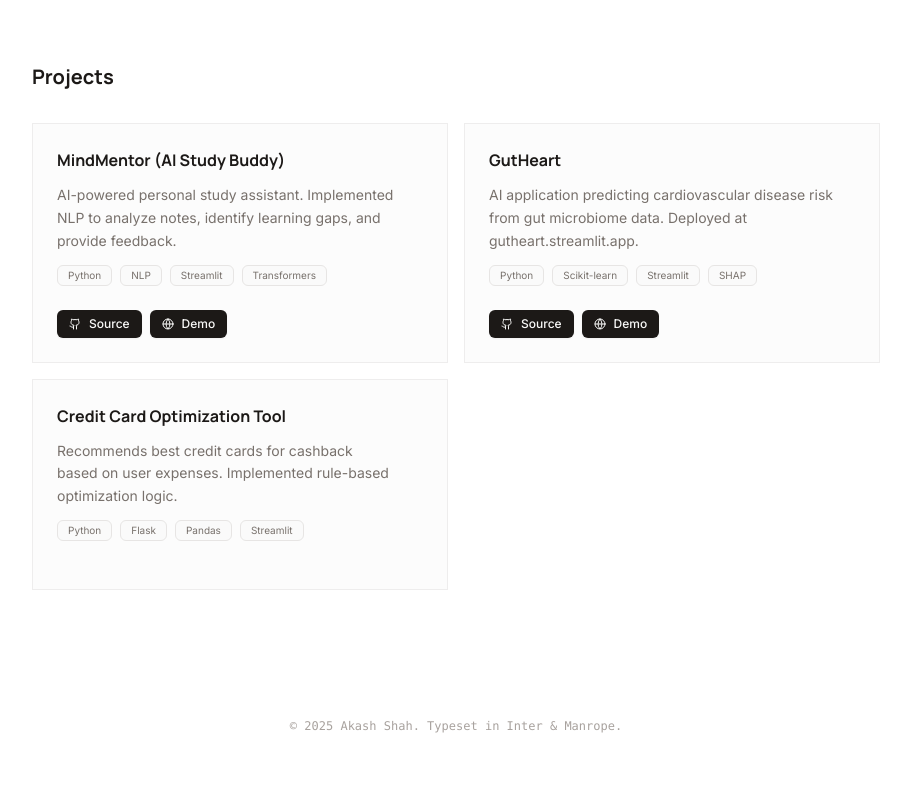
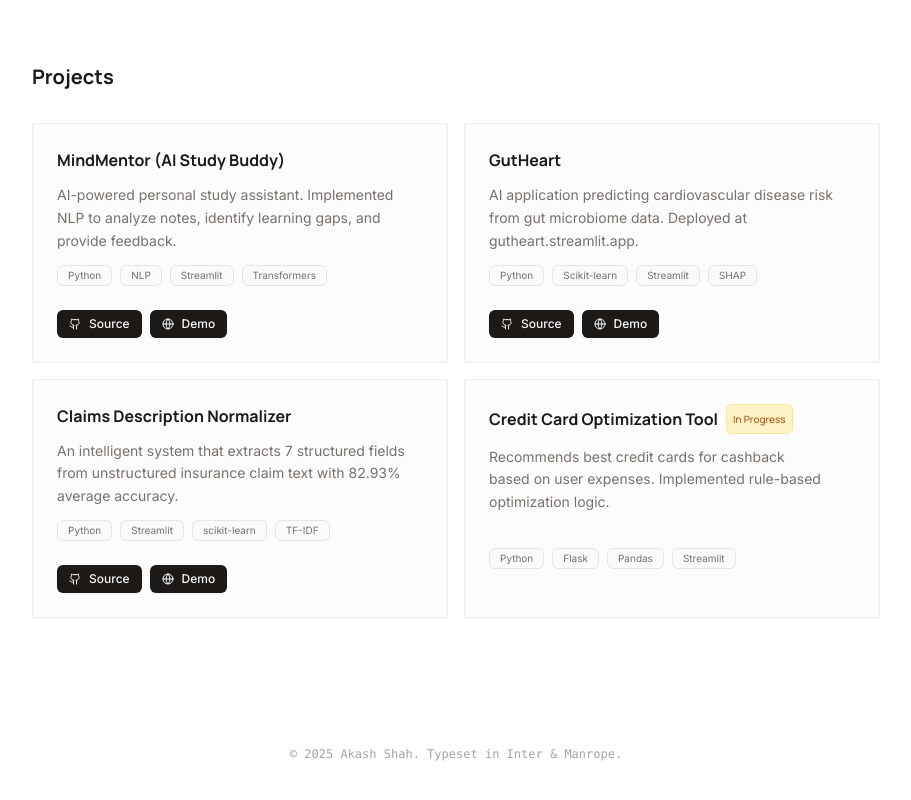
Before and after one commit to akashshah3/akashshah3.github.io, a React (Vite) app: page / in a window 1280 px wide. Shown: the part 1202-2002 px from the top of the page, without its empty margins (184-1095 px from the left). Built offline with nearby package versions, Linux system fonts and the light colour scheme.

Commit message:
feat: Add new project to resume data and display project status on project cards.

```diff
--- a/src/components/Projects.jsx
+++ b/src/components/Projects.jsx
@@ -14,8 +14,13 @@ export function Projects() {
                 {RESUME_DATA.projects.map((project, index) => (
                     <FadeIn key={project.title} delay={index * 0.1} className="h-full">
                         <Card className="flex flex-col gap-3 hover:bg-stone-50 transition-colors border-stone-200/60 h-full">
-                            <h3 className="font-semibold font-display text-base text-stone-900">
+                            <h3 className="font-semibold font-display text-base text-stone-900 flex items-center gap-2">
                                 {project.title}
+                                {project.status && (
+                                    <span className="bg-amber-100 text-amber-700 text-[10px] px-1.5 py-0.5 rounded-md font-medium border border-amber-200">
+                                        {project.status}
+                                    </span>
+                                )}
                             </h3>
                             <p className="text-sm text-stone-500 leading-relaxed flex-1 text-pretty">{project.description}</p>
 
--- a/src/data/resume.js
+++ b/src/data/resume.js
@@ -110,7 +110,26 @@ export const RESUME_DATA = {
             ],
         },
         {
+            title: "Claims Description Normalizer",
+            techStack: ["Python", "Streamlit", "scikit-learn", "TF-IDF"],
+            description:
+                "An intelligent system that extracts 7 structured fields from unstructured insurance claim text with 82.93% average accuracy.",
+            links: [
+                {
+                    type: "Source",
+                    href: "https://github.com/akashshah3/Claims-Description-Normalizer/tree/owm-model",
+                    icon: Github,
+                },
+                {
+                    type: "Demo",
+                    href: "https://claims-description-normalizer-custom-model.streamlit.app/",
+                    icon: Globe,
+                },
+            ],
+        },
+        {
             title: "Credit Card Optimization Tool",
+            status: "In Progress",
             techStack: ["Python", "Flask", "Pandas", "Streamlit"],
             description:
                 "Recommends best credit cards for cashback based on user expenses. Implemented rule-based optimization logic.",
```
